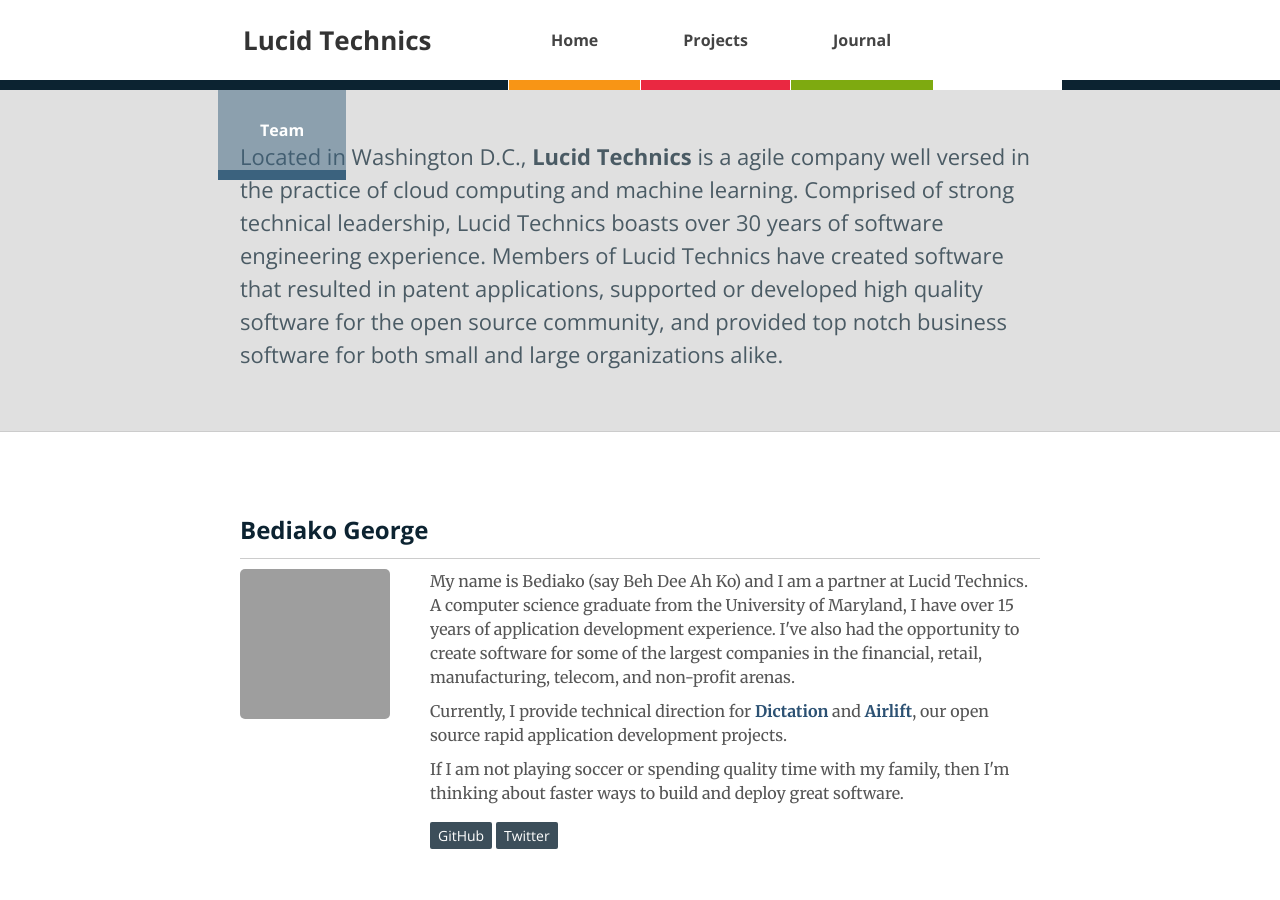
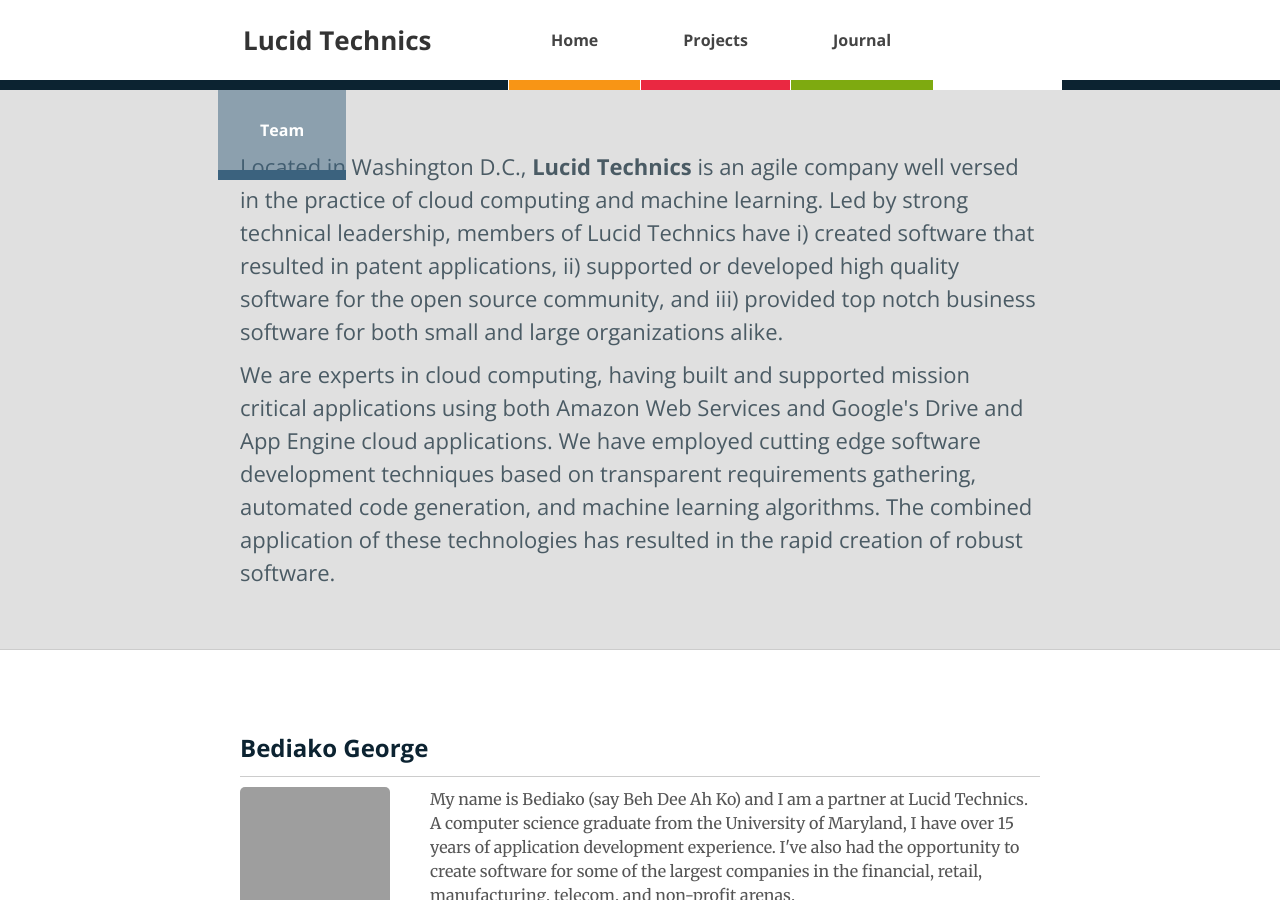
Before and after one commit to LucidTechnics/lucidtechnics.github.com, a Jekyll site: the page built from team.html, in a window 1280 px wide and 900 px high. Built offline with Jekyll 4.4.1, drawn with Linux system fonts in a browser that asks for light colours; nearby versions of some CDN libraries; grey boxes are pictures that could not be loaded.

Commit message:
Updated team.html

```diff
--- a/team.html
+++ b/team.html
@@ -8,7 +8,12 @@
     <div class="intro">
 
       <div class="abstract">
-        Located in Washington D.C., <strong>Lucid Technics</strong> is a agile company well versed in the practice of cloud computing and machine learning. Comprised of strong technical leadership, Lucid Technics boasts over 30 years of software engineering experience.  Members of Lucid Technics have created software that resulted in patent applications, supported or developed high quality software for the open source community, and provided top notch business software for both small and large organizations alike.
+        <p>
+        Located in Washington D.C., <strong>Lucid Technics</strong> is an agile company well versed in the practice of cloud computing and machine learning. Led by strong technical leadership, members of Lucid Technics have i) created software that resulted in patent applications, ii) supported or developed high quality software for the open source community, and iii) provided top notch business software for both small and large organizations alike.
+        </p>
+        <p>
+        We are experts in cloud computing, having built and supported mission critical applications using both Amazon Web Services and Google's Drive and App Engine cloud applications.  We have employed cutting edge software development techniques based on transparent requirements gathering, automated code generation, and machine learning algorithms.  The combined application of these technologies has resulted in the rapid creation of robust software.
+        </p>
       </div>
     </div>
   </div>
```
